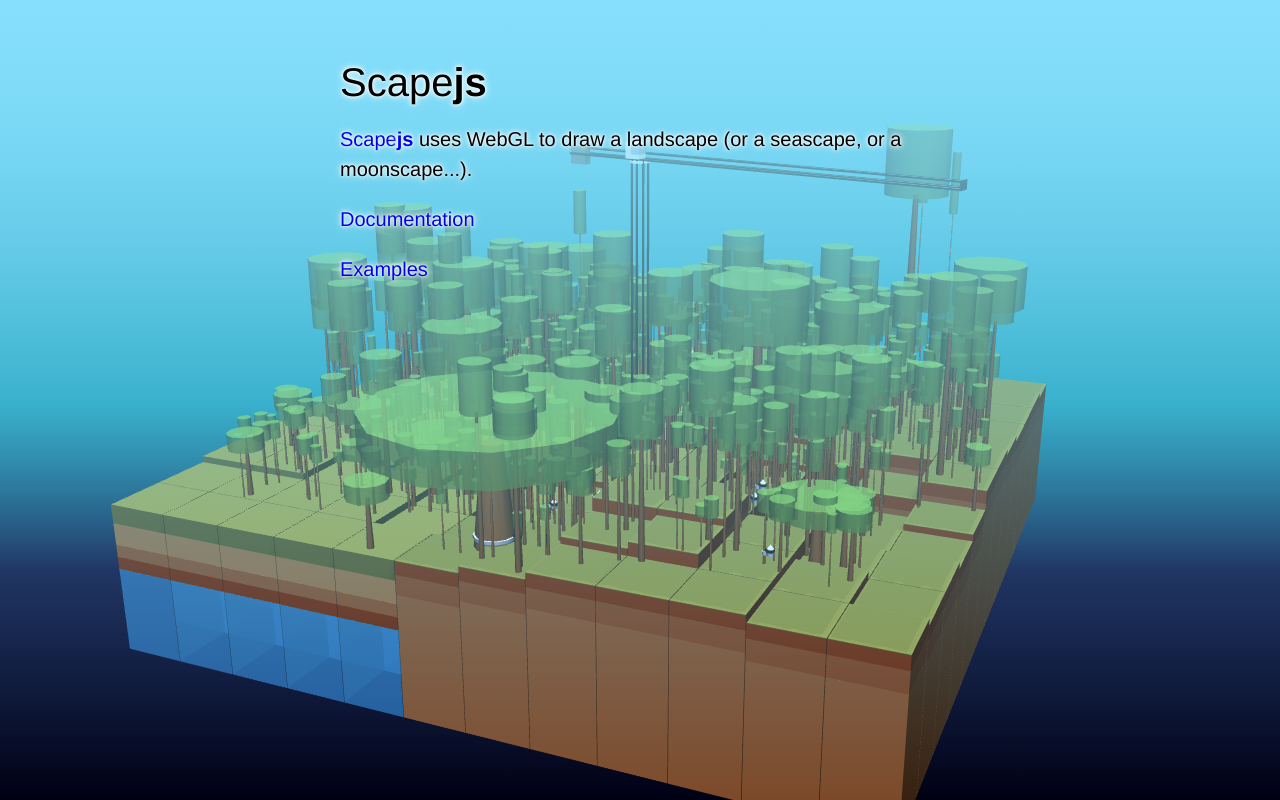
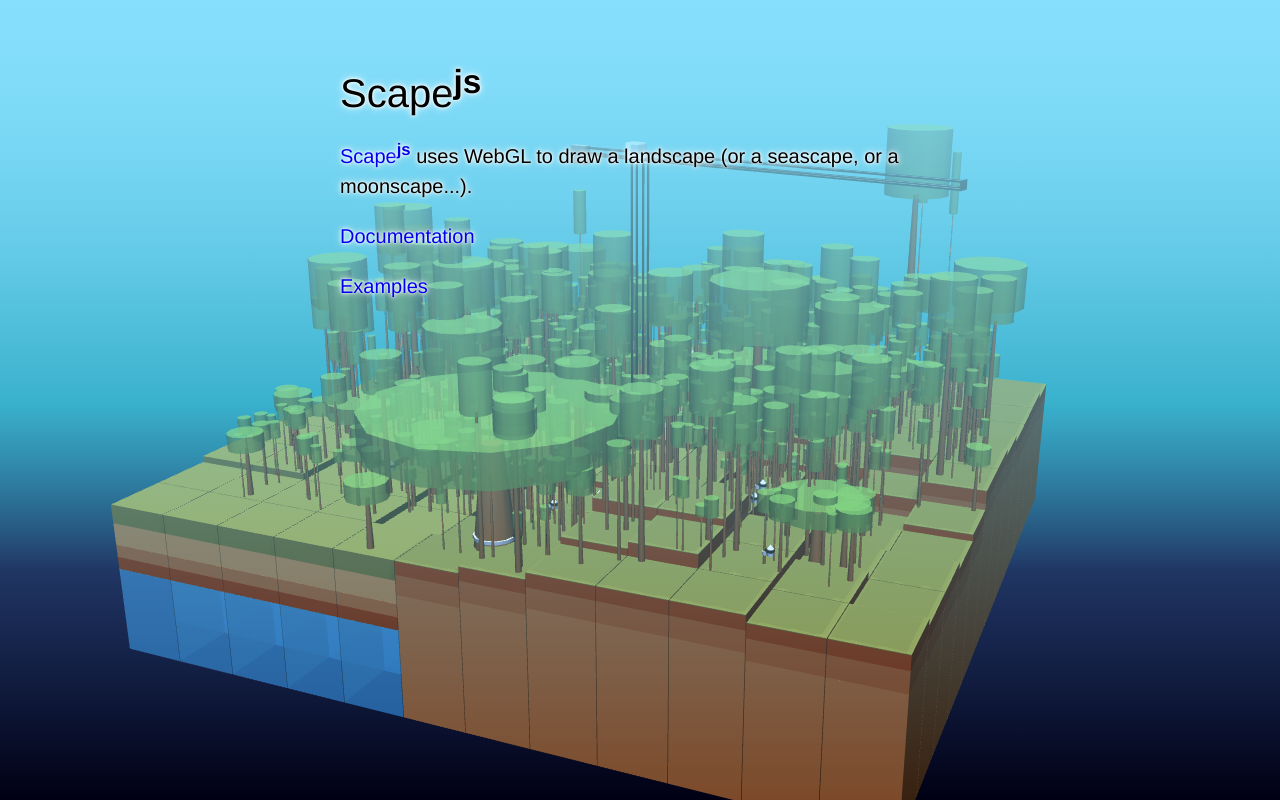
Before and after one commit to DanielBaird/scapejs, a plain HTML site: page index.html in a window 1280 px wide. Drawn offline with Linux system fonts and the light colour scheme.

Commit message:
updated title style

```diff
--- a/index.html
+++ b/index.html
@@ -30,10 +30,10 @@
 </head><body>
 
 <div class="main">
-	<h1>Scape<b>js</b></h1>
+	<h1>Scape<sup><b>js</b></sup></h1>
 
 	<p>
-		<a href="http://scapejs.rocks">Scape<b>js</b></a> uses WebGL to draw a landscape (or a seascape,
+		<a href="http://scapejs.rocks">Scape<sup><b>js</b></sup></a> uses WebGL to draw a landscape (or a seascape,
 		or a moonscape...).
 	</p>
 
```
Also changed, not shown: unattached/index.html (+1 -1 lines), README.md.
